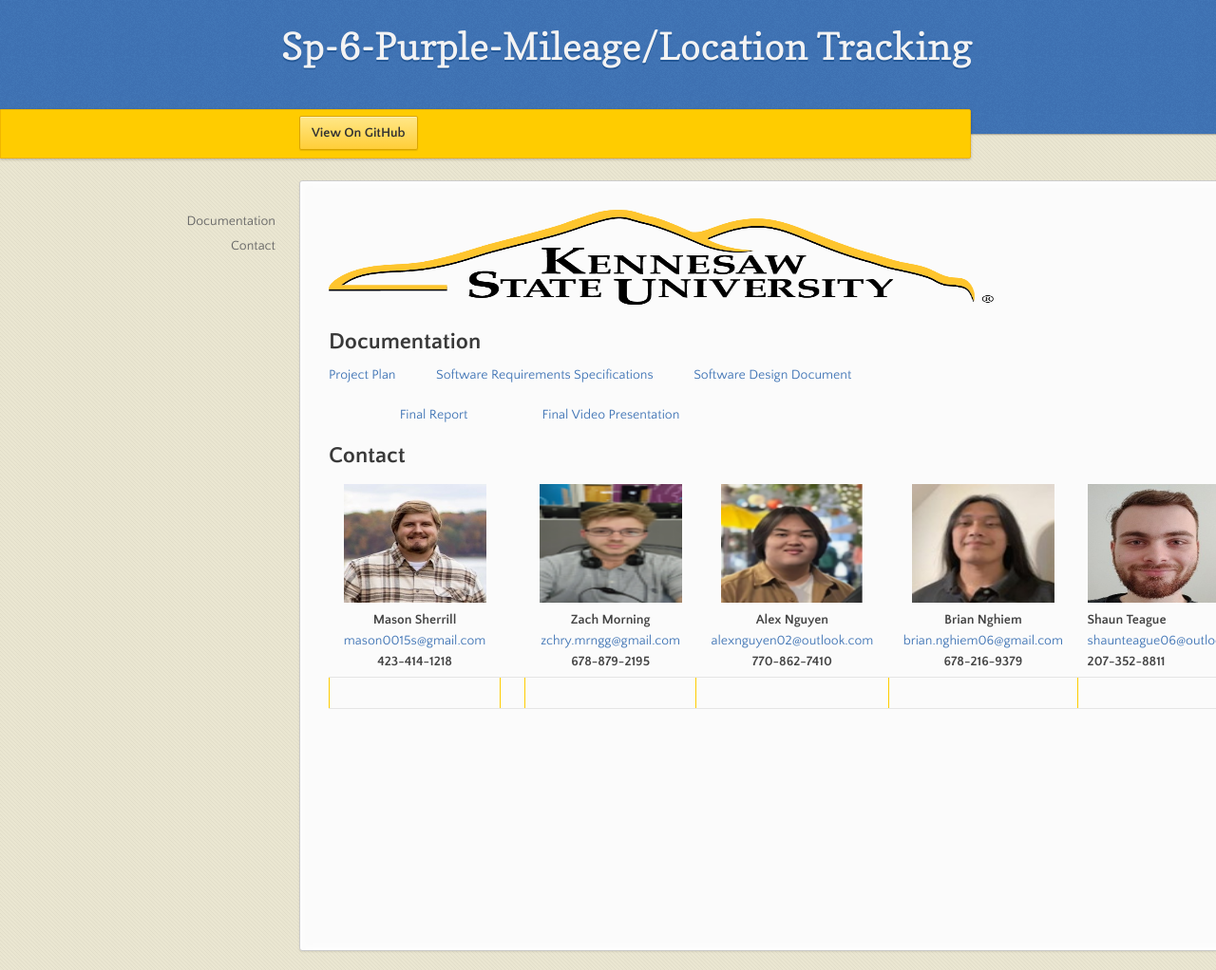
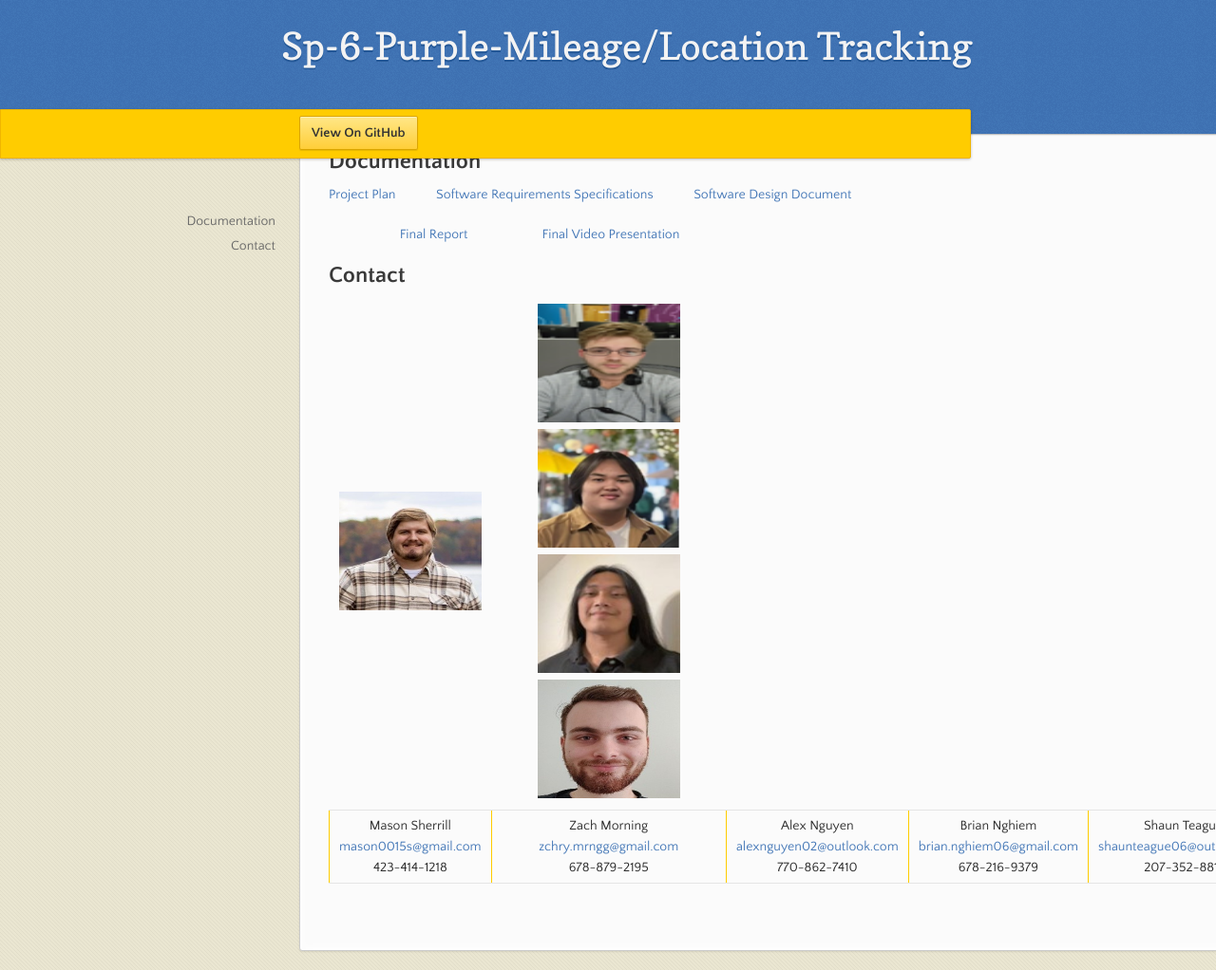
Before and after one commit to SP6-Purple-MileageLocationTracking/SP-6-Purple-MileageLocationTracking.github.io, a Jekyll site: the page built from index.md, in a window 1280 px wide and 1022 px high. Shown: the whole window at 95% size. Built offline with Jekyll 4.4.1, drawn with Linux system fonts in a browser that asks for light colours; the repository's description, which GitHub fills in, is left out.

Commit message:
FormatChange

```diff
--- a/_sass/jekyll-theme-leap-day.scss
+++ b/_sass/jekyll-theme-leap-day.scss
@@ -283,7 +283,7 @@ section {
   width:1000px;
   padding: 30px 30px 50px 30px;
   margin: 0px 0;
-  margin-top: 190px;
+  margin-top: 0px;
   position:relative;
   background: #fbfbfb;
   border-radius: 3px;
--- a/index.md
+++ b/index.md
@@ -14,6 +14,6 @@ layout: default
 
 ## Contact
 
-|<img src="assets/images/Mason.png" alt="Mason Sherrill" width="150" height="125"/> <br> Mason Sherrill <br> <mason0015s@gmail.com> <br>  423-414-1218| | <img src="assets/images/Zach.png" alt="Zach Morning" width="150" height="125"/> <br> Zach Morning <br> <zchry.mrngg@gmail.com> <br> 678-879-2195|<img src="assets/images/Alex.png" alt="Alex Nguyen" width="150" height="125"/> <br> Alex Nguyen  <br> <alexnguyen02@outlook.com> <br> 770-862-7410 | <img src="assets/images/Brian.png" alt="Brian Nghiem" width="150" height="125"/> <br> Brian Nghiem <br> <brian.nghiem06@gmail.com> <br> 678-216-9379| <img src="assets/images/Shaun.png" alt="Shaun Teague" width="150" height="125"/> <br> Shaun Teague <br> <shaunteague06@outlook.com> <br> 207-352-8811
+|<img src="assets/images/Mason.png" alt="Mason Sherrill" width="150" height="125"/> | <img src="assets/images/Zach.png" alt="Zach Morning" width="150" height="125"/>  <img src="assets/images/Alex.png" alt="Alex Nguyen" width="150" height="125"/>   <img src="assets/images/Brian.png" alt="Brian Nghiem" width="150" height="125"/>   <img src="assets/images/Shaun.png" alt="Shaun Teague" width="150" height="125"/>
 |:---------------:|:----------------------------:|:---:|:---:|:---:
-|
+|Mason Sherrill <br> <mason0015s@gmail.com> <br>  423-414-1218| Zach Morning <br> <zchry.mrngg@gmail.com> <br> 678-879-2195|Alex Nguyen  <br> <alexnguyen02@outlook.com> <br> 770-862-7410 |Brian Nghiem <br> <brian.nghiem06@gmail.com> <br> 678-216-9379|Shaun Teague <br> <shaunteague06@outlook.com> <br> 207-352-8811
```
